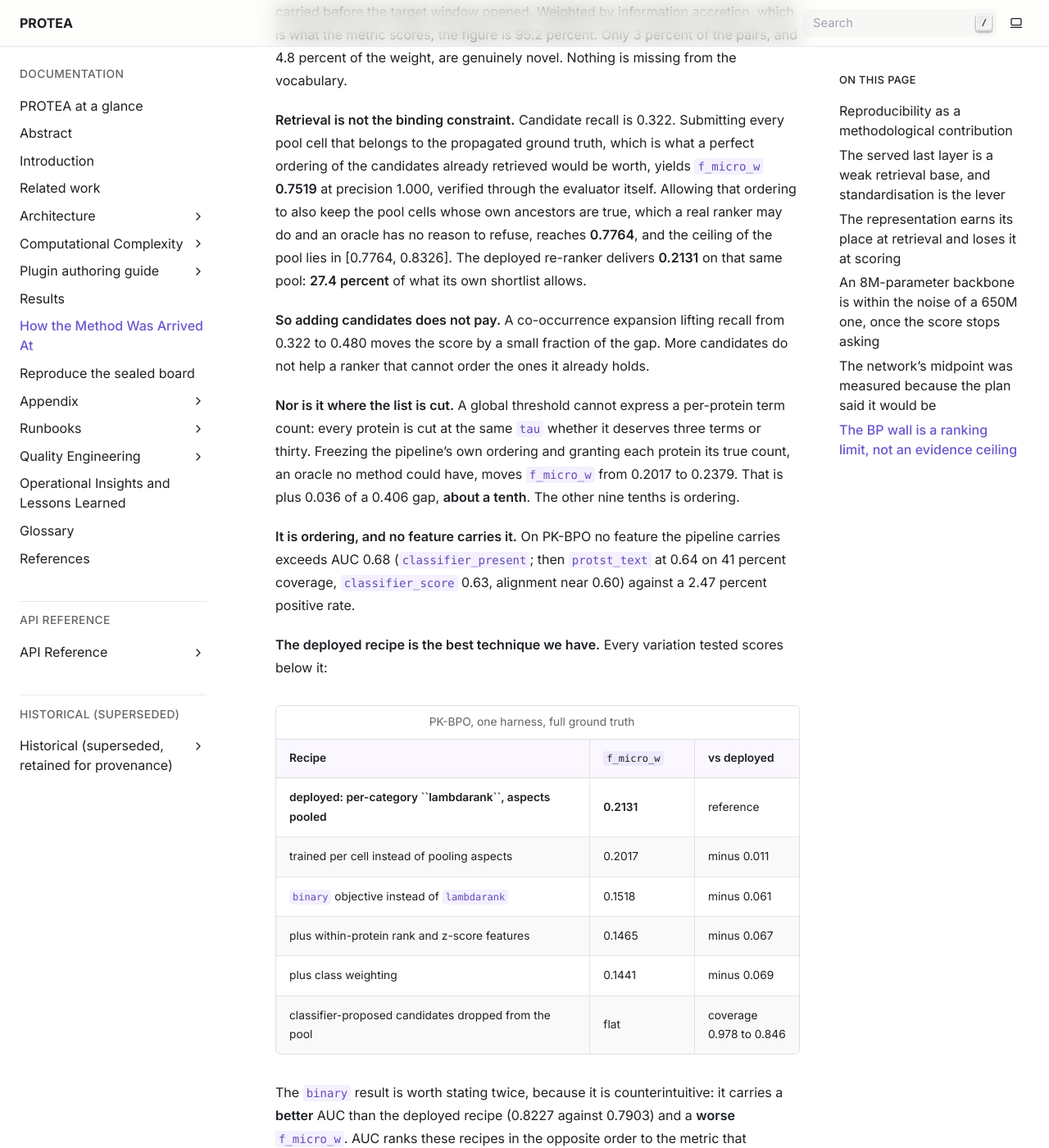
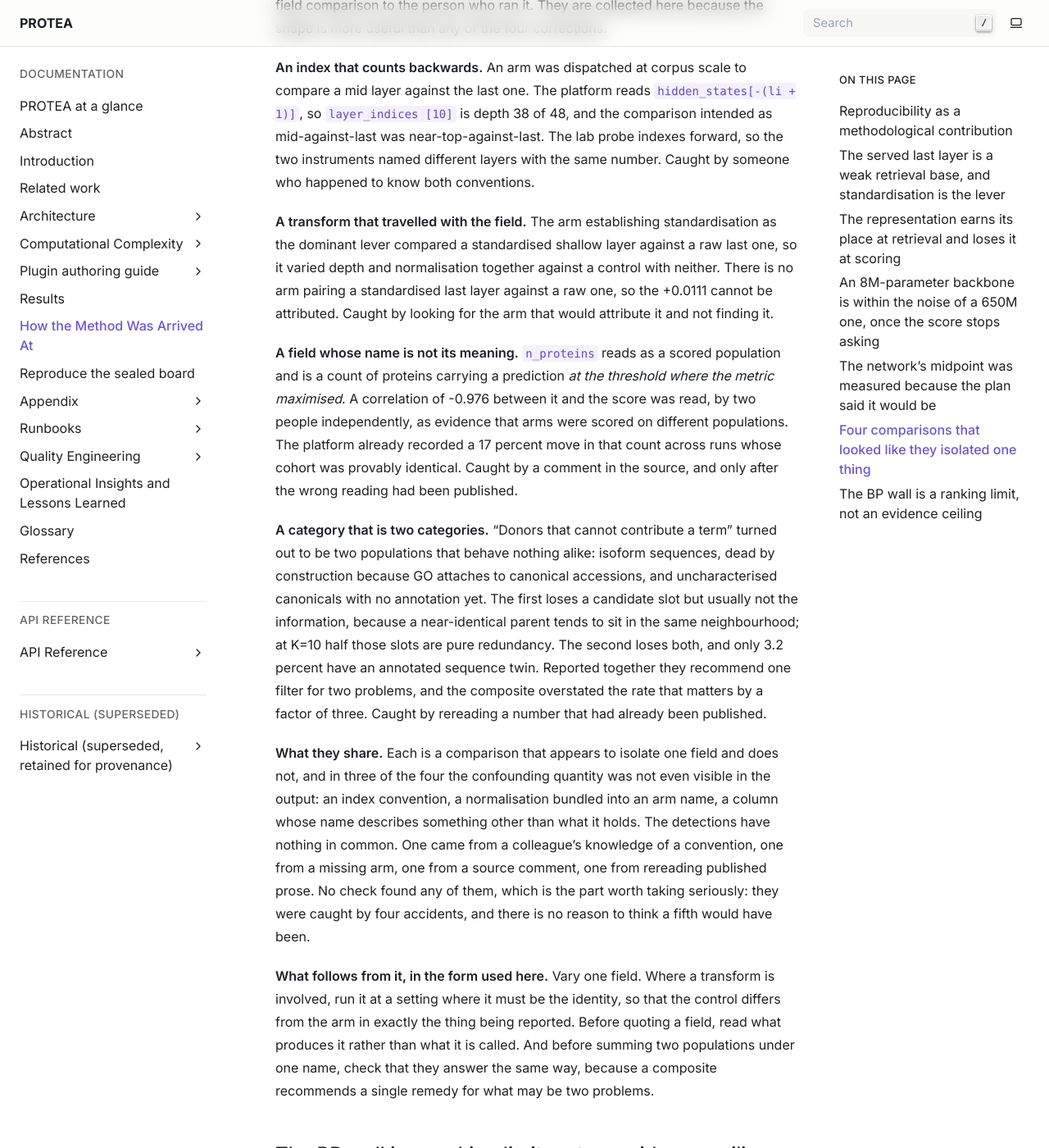
Before and after one commit to frapercan/PROTEA, a Sphinx documentation site: the page built from docs/source/ablation.rst, in a window 1280 px wide and 1400 px high, scrolled down 15988 px. Shown: the whole window at 82% size. Built offline with Sphinx 7.4.7, drawn with Linux system fonts in a browser that asks for light colours; some of the changed text lies outside the part shown.

Commit message:
docs(ablation): four comparisons that looked like they isolated one thing
Over a single day this campaign found four measurements that had varied
something besides the field they reported. None announced itself, none produced
an error, and each looked like a clean single-field comparison to whoever ran
it.

  an index that counts backwards      layer_indices [10] is depth 38
  a transform that travelled          layer and normalisation varied together
  a field whose name is not its
  meaning                             n_proteins is a count at a moving tau
  a category that is two              isoform-only and uncharacterised donors

Three of the four hid the confounding quantity from the output entirely: an
index convention, a normalisation bundled into an arm name, a column whose name
describes something other than what it holds.

The detections have nothing in common. A colleague's knowledge of a convention,
a missing arm, a comment in the source, and rereading published prose. No check
found any of them, which is the part worth stating: they were caught by four
accidents and there is no reason to think a fifth would have been.

The chapter already carried each correction where its result lives. This
collects the shape, because the shape is more transferable than the four
numbers, and states the rule in the form the campaign now uses: vary one field,
run transforms at a setting where they must be the identity, read what produces
a field rather than what it is called, and check that two populations answer
the same way before summing them under one name.

The fourth instance is the desktop session's, caught by rereading its own
published headline, and it is in the list on the same terms as mine.

```diff
--- a/docs/source/ablation.rst
+++ b/docs/source/ablation.rst
@@ -698,6 +698,71 @@ needed 89,013 proteins. The layer field of the frozen recipe is therefore
 measured at four depths rather than inherited, and it stays at the last layer.
 
 
+.. _insight-comparisons-that-looked-single-field:
+
+Four comparisons that looked like they isolated one thing
+----------------------------------------------------------
+
+Every result in this chapter is a comparison, and a comparison is only worth
+what its control is worth. Over a single day of this campaign, four separate
+measurements were found to have varied something besides the field they were
+reporting. None of them announced itself, none produced an error, and each
+looked like a clean single-field comparison to the person who ran it. They are
+collected here because the shape is more useful than any of the four
+corrections.
+
+**An index that counts backwards.** An arm was dispatched at corpus scale to
+compare a mid layer against the last one. The platform reads
+``hidden_states[-(li + 1)]``, so ``layer_indices [10]`` is depth 38 of 48, and
+the comparison intended as mid-against-last was near-top-against-last. The
+lab probe indexes forward, so the two instruments named different layers with
+the same number. Caught by someone who happened to know both conventions.
+
+**A transform that travelled with the field.** The arm establishing
+standardisation as the dominant lever compared a standardised shallow layer
+against a raw last one, so it varied depth and normalisation together against a
+control with neither. There is no arm pairing a standardised last layer against
+a raw one, so the +0.0111 cannot be attributed. Caught by looking for the arm
+that would attribute it and not finding it.
+
+**A field whose name is not its meaning.** ``n_proteins`` reads as a scored
+population and is a count of proteins carrying a prediction *at the threshold
+where the metric maximised*. A correlation of -0.976 between it and the score
+was read, by two people independently, as evidence that arms were scored on
+different populations. The platform already recorded a 17 percent move in that
+count across runs whose cohort was provably identical. Caught by a comment in
+the source, and only after the wrong reading had been published.
+
+**A category that is two categories.** "Donors that cannot contribute a term"
+turned out to be two populations that behave nothing alike: isoform sequences,
+dead by construction because GO attaches to canonical accessions, and
+uncharacterised canonicals with no annotation yet. The first loses a candidate
+slot but usually not the information, because a near-identical parent tends to
+sit in the same neighbourhood; at K=10 half those slots are pure redundancy.
+The second loses both, and only 3.2 percent have an annotated sequence twin.
+Reported together they recommend one filter for two problems, and the composite
+overstated the rate that matters by a factor of three. Caught by rereading a
+number that had already been published.
+
+**What they share.** Each is a comparison that appears to isolate one field and
+does not, and in three of the four the confounding quantity was not even
+visible in the output: an index convention, a normalisation bundled into an arm
+name, a column whose name describes something other than what it holds. The
+detections have nothing in common. One came from a colleague's knowledge of a
+convention, one from a missing arm, one from a source comment, one from
+rereading published prose. No check found any of them, which is the part worth
+taking seriously: they were caught by four accidents, and there is no reason to
+think a fifth would have been.
+
+**What follows from it, in the form used here.** Vary one field. Where a
+transform is involved, run it at a setting where it must be the identity, so
+that the control differs from the arm in exactly the thing being reported.
+Before quoting a field, read what produces it rather than what it is called.
+And before summing two populations under one name, check that they answer the
+same way, because a composite recommends a single remedy for what may be two
+problems.
+
+
 .. _insight-bp-wall-is-a-ranking-limit:
 
 The BP wall is a ranking limit, not an evidence ceiling
```
